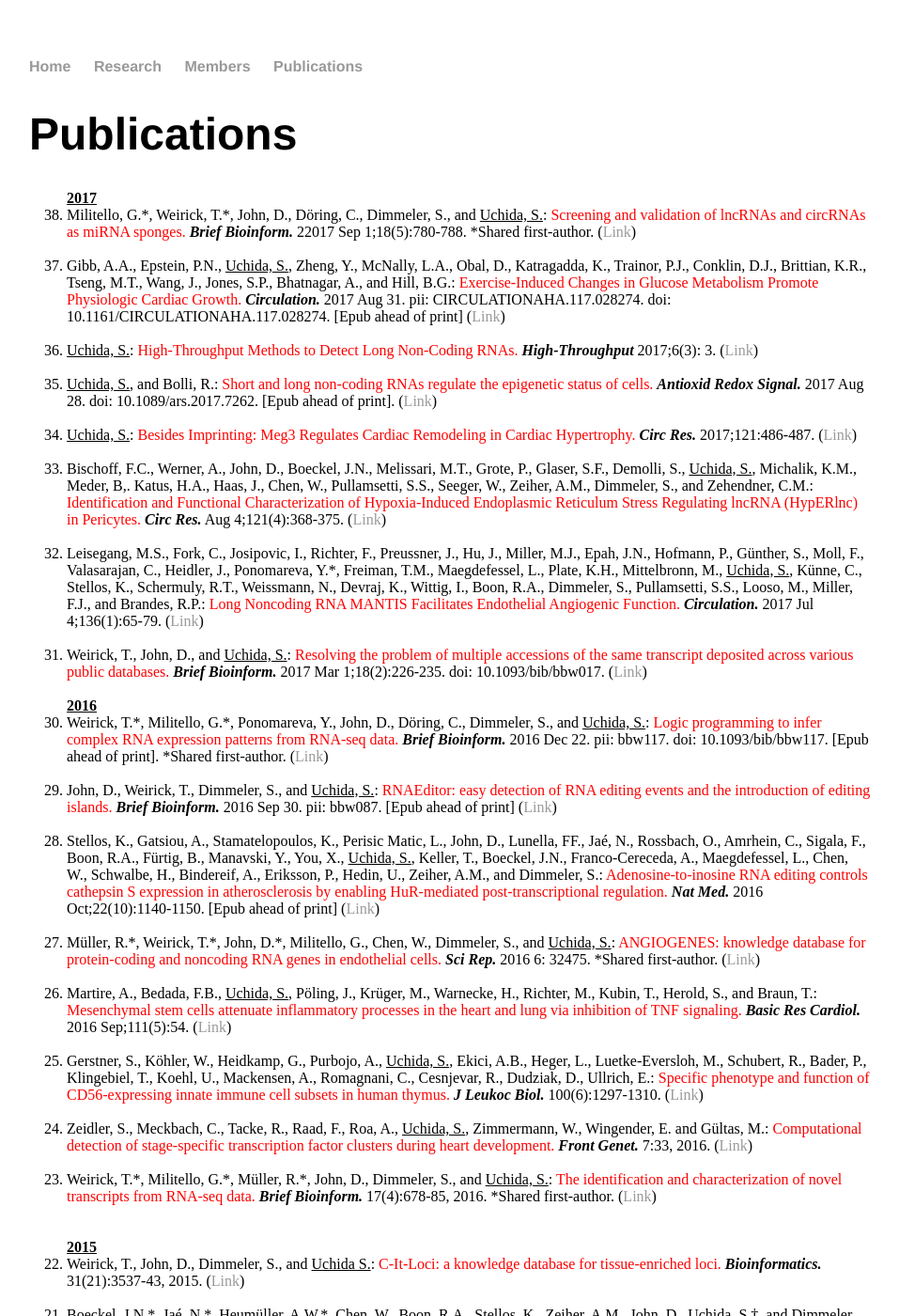
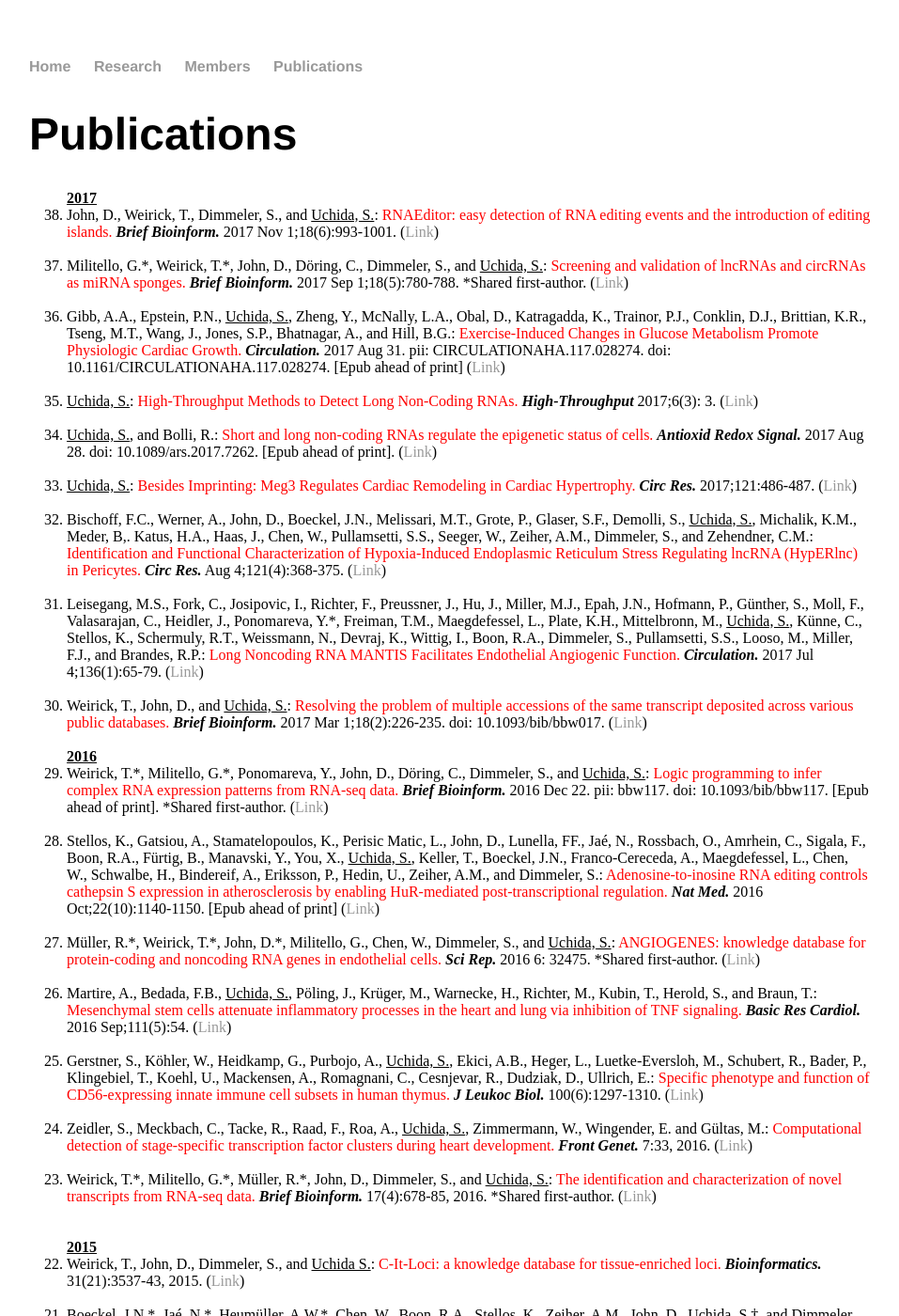
Before and after one commit to heartlncrna/heartlncrna.github.io, a Jekyll site: the page publications/pub_list.html, which Jekyll copies as it is, in a window 1280 px wide and 1400 px high. Shown: the whole window at 94% size, without its empty margins (161-1118 px from the left). Built offline with Jekyll 4.4.1, drawn with Linux system fonts in a browser that asks for light colours.

Commit message:
Update pub_list.html

```diff
--- a/publications/pub_list.html
+++ b/publications/pub_list.html
@@ -28,7 +28,10 @@
 			<ol reversed="reversed">
 
 			<strong><u> 2017 </u></strong>
-				<li>Militello, G.*, Weirick, T.*, John, D., Döring, C., Dimmeler, S., and <u>Uchida, S.</u>: <font color="red">Screening and validation of lncRNAs and circRNAs as miRNA sponges.</font> <b><i>Brief Bioinform.</i></b> 22017 Sep 1;18(5):780-788. *Shared first-author. (<a href="http://bib.oxfordjournals.org/content/early/2016/07/02/bib.bbw053.abstract"><span class="ptHyperlink">Link</span></a>)</li>
+				<li>John, D., Weirick, T., Dimmeler, S., and <u>Uchida, S.</u>: <font color="red">RNAEditor: easy detection of RNA editing events and the introduction of editing islands.</font> <b><i>Brief Bioinform.</i></b> 2017 Nov 1;18(6):993-1001. (<a href="https://academic.oup.com/bib/article/18/6/993/2562884">Link</span></a>)</li>
+			<br>
+
+				<li>Militello, G.*, Weirick, T.*, John, D., Döring, C., Dimmeler, S., and <u>Uchida, S.</u>: <font color="red">Screening and validation of lncRNAs and circRNAs as miRNA sponges.</font> <b><i>Brief Bioinform.</i></b> 2017 Sep 1;18(5):780-788. *Shared first-author. (<a href="http://bib.oxfordjournals.org/content/early/2016/07/02/bib.bbw053.abstract"><span class="ptHyperlink">Link</span></a>)</li>
 			<br>
 
 				<li>Gibb, A.A., Epstein, P.N., <u>Uchida, S.</u>, Zheng, Y., McNally, L.A., Obal, D., Katragadda, K., Trainor, P.J., Conklin, D.J., Brittian, K.R., Tseng, M.T., Wang, J., Jones, S.P., Bhatnagar, A., and Hill, B.G.: <font color="red">Exercise-Induced Changes in Glucose Metabolism Promote Physiologic Cardiac Growth.</font> <b><i>Circulation.</i></b> 2017 Aug 31. pii: CIRCULATIONAHA.117.028274. doi: 10.1161/CIRCULATIONAHA.117.028274. [Epub ahead of print] (<a href="http://circ.ahajournals.org/content/early/2017/08/31/CIRCULATIONAHA.117.028274">Link</span></a>)</li>
@@ -54,9 +57,6 @@
 			<strong><u> 2016 </u></strong>
 				<li>Weirick, T.*, Militello, G.*, Ponomareva, Y., John, D., Döring, C., Dimmeler, S., and <u>Uchida, S.</u>: <font color="red">Logic programming to infer complex RNA expression patterns from RNA-seq data.</font> <b><i>Brief Bioinform.</i></b> 2016 Dec 22. pii: bbw117. doi: 10.1093/bib/bbw117. [Epub ahead of print]. *Shared first-author. (<a href="http://bib.oxfordjournals.org/content/early/2016/11/28/bib.bbw117.abstract">Link</span></a>)</li>
 				<br>
-
-				<li>John, D., Weirick, T., Dimmeler, S., and <u>Uchida, S.</u>: <font color="red">RNAEditor: easy detection of RNA editing events and the introduction of editing islands.</font> <b><i>Brief Bioinform.</i></b> 2016 Sep 30. pii: bbw087. [Epub ahead of print] (<a href="http://bib.oxfordjournals.org/content/early/2016/09/29/bib.bbw087.abstract">Link</span></a>)</li>
-			<br>
 
 				<li>Stellos, K., Gatsiou, A., Stamatelopoulos, K., Perisic Matic, L., John, D., Lunella, FF., Jaé, N., Rossbach, O., Amrhein, C., Sigala, F., Boon, R.A., Fürtig, B., Manavski, Y., You, X., <u>Uchida, S.</u>, Keller, T., Boeckel, J.N., Franco-Cereceda, A., Maegdefessel, L., Chen, W., Schwalbe, H., Bindereif, A., Eriksson, P., Hedin, U., Zeiher, A.M., and Dimmeler, S.: <font color="red">Adenosine-to-inosine RNA editing controls cathepsin S expression in atherosclerosis by enabling HuR-mediated post-transcriptional regulation.</font> <b><i>Nat Med.</i></b> 2016 Oct;22(10):1140-1150. [Epub ahead of print] (<a href="http://www.nature.com/nm/journal/vaop/ncurrent/full/nm.4172.html">Link</span></a>)</li>
 			<br>
```
